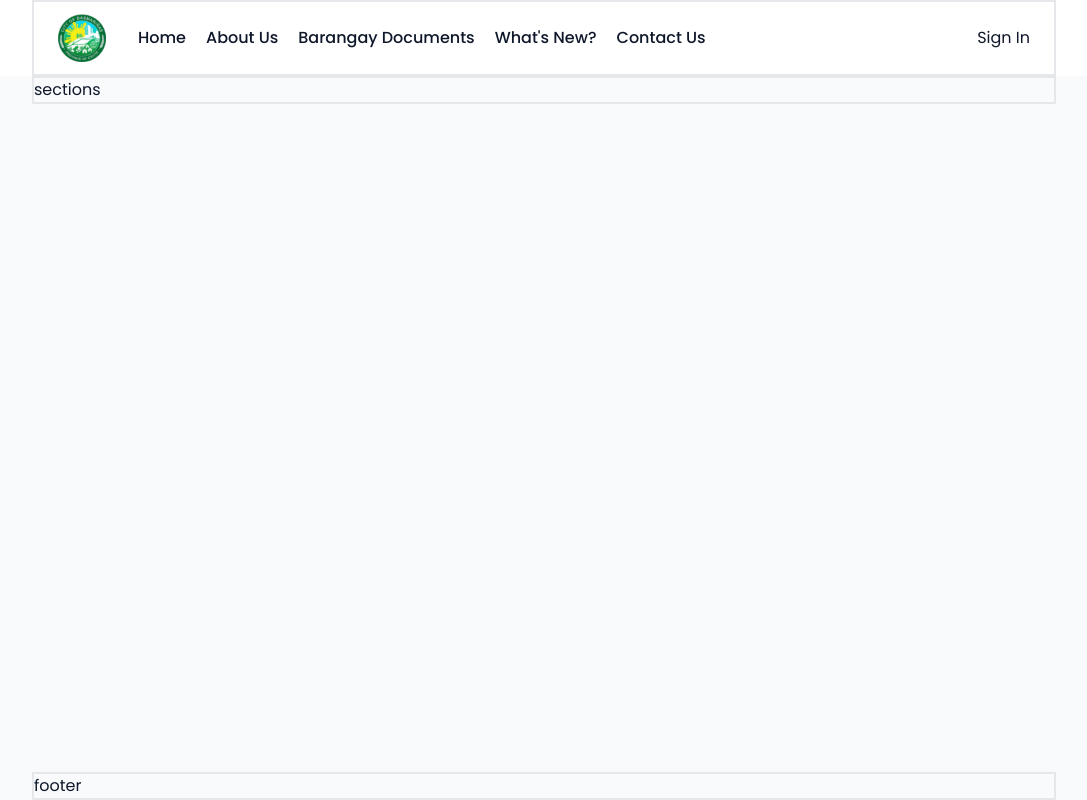
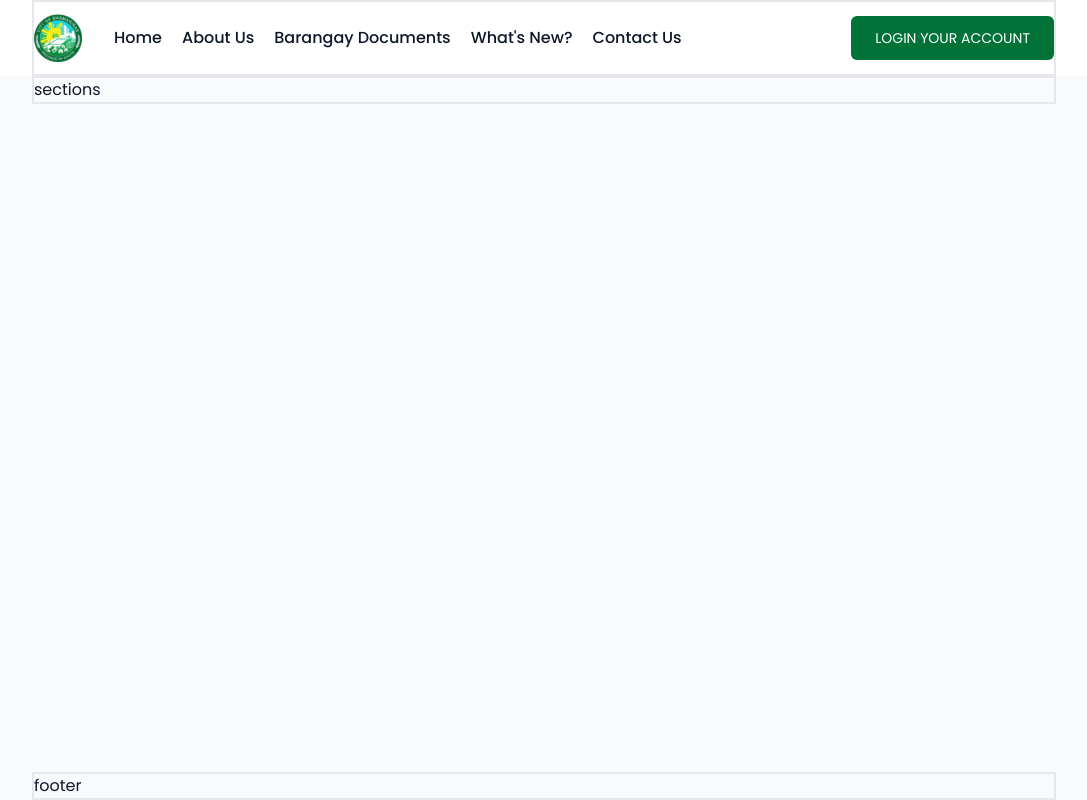
Before and after one commit to jazztinecruz/victoria-reyes, a Next.js app: page / in a window 1280 px wide. Shown: the whole page, without its empty margins (96-1183 px from the left). Built offline with nearby package versions, Linux system fonts and the light colour scheme.

Commit message:
Make temporary sidebar

```diff
--- a/components/app/navbar/navbar.tsx
+++ b/components/app/navbar/navbar.tsx
@@ -4,102 +4,27 @@ import { Menu, Transition } from "@headlessui/react";
 import { Bars3Icon, XMarkIcon } from "@heroicons/react/24/solid";
 import Link from "next/link";
 import { Fragment } from "react";
+import Button from "../../elements/button/button";
 import Logo from "../../elements/logo/logo";
 import NavLinks from "./nav-links/nav-links";
 
 const Navbar = () => {
-  // links for mobile
-  const links = [
-    {
-      name: "Home",
-      href: "/",
-    },
-    {
-      name: "About Us",
-      href: "#",
-    },
-    {
-      name: "Barangay Documents",
-      href: "#",
-    },
-    {
-      name: "What's New?",
-      href: "#",
-    },
-    {
-      name: "Contact Us",
-      href: "#",
-    },
-  ];
-
   return (
-    <div className="grid grid-cols-[auto,1fr,auto] items-center gap-8 py-3 px-6">
+    <div className="grid notebook:grid-cols-[1fr,auto] laptop:grid-cols-[auto,1fr,auto] items-center gap-8 py-3 px-4 laptop:px-0">
       {/* logo */}
       <Logo />
 
       {/* sidebar for mobile*/}
-      {/* <div className="block lg:hidden bg-red-500">
-        <Menu as="div" className="relative flex items-center">
-          {({ open }) => (
-            <>
-              <Transition
-                as={Fragment}
-                enter="ease-out duration-300"
-                enterFrom="opacity-0"
-                enterTo="opacity-100"
-                leave="ease-in duration-200"
-                leaveFrom="opacity-100"
-                leaveTo="opacity-0">
-                <div className="smooth fixed inset-0 z-20 bg-black/25 backdrop-blur-sm notebook:hidden" />
-              </Transition>
-              <Menu.Button className="relative z-30 h-6 w-6 notebook:hidden">
-                <Bars3Icon
-                  className={`${
-                    open ? "opacity-0" : "opacity-100"
-                  } smooth absolute top-0 h-full w-full text-lime-500`}
-                />
-                <XMarkIcon
-                  className={`${
-                    open ? "opacity-100" : "opacity-0"
-                  } smooth absolute top-0 h-full w-full`}
-                />
-              </Menu.Button>
-              <Transition
-                as={Fragment}
-                enter="transition ease-out duration-100"
-                enterFrom="transform opacity-0 scale-95"
-                enterTo="transform opacity-100 scale-100"
-                leave="transition ease-in duration-75"
-                leaveFrom="transform opacity-100 scale-100"
-                leaveTo="transform opacity-0 scale-95">
-                <Menu.Items className="absolute top-[200%] right-0 z-30 w-[calc(100vw-2rem)] rounded border bg-white p-1 shadow-lg notebook:hidden">
-                  {links.map(({ name, href }) => (
-                    <Menu.Item key={name}>
-                      {({ active }) => (
-                        <Link
-                          href={href}
-                          className={`${
-                            active
-                              ? "bg-slate-200 opacity-100 hover:bg-slate-200"
-                              : ""
-                          } smooth flex gap-4 rounded p-2 text-sm `}>
-                          <h3>{name}</h3>
-                        </Link>
-                      )}
-                    </Menu.Item>
-                  ))}
-                </Menu.Items>
-              </Transition>
-            </>
-          )}
-        </Menu>
-      </div> */}
+      <div className="notebook:block laptop:hidden">
+        <Bars3Icon className="w-6 h-6"/>
+      </div>
 
       {/* navlinks for laptop */}
       <NavLinks />
 
       {/* sign in button */}
-      <button>Sign In</button>
+      <div className="hidden laptop:block">
+      <Button name="LOGIN YOUR ACCOUNT"/></div>
     </div>
   );
 };
```
